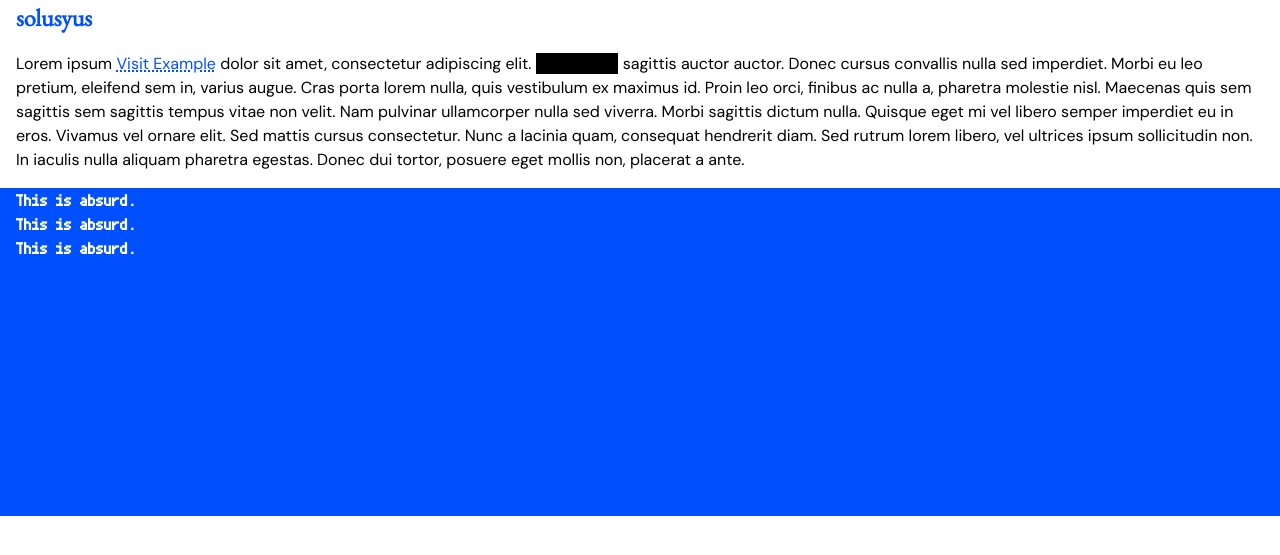
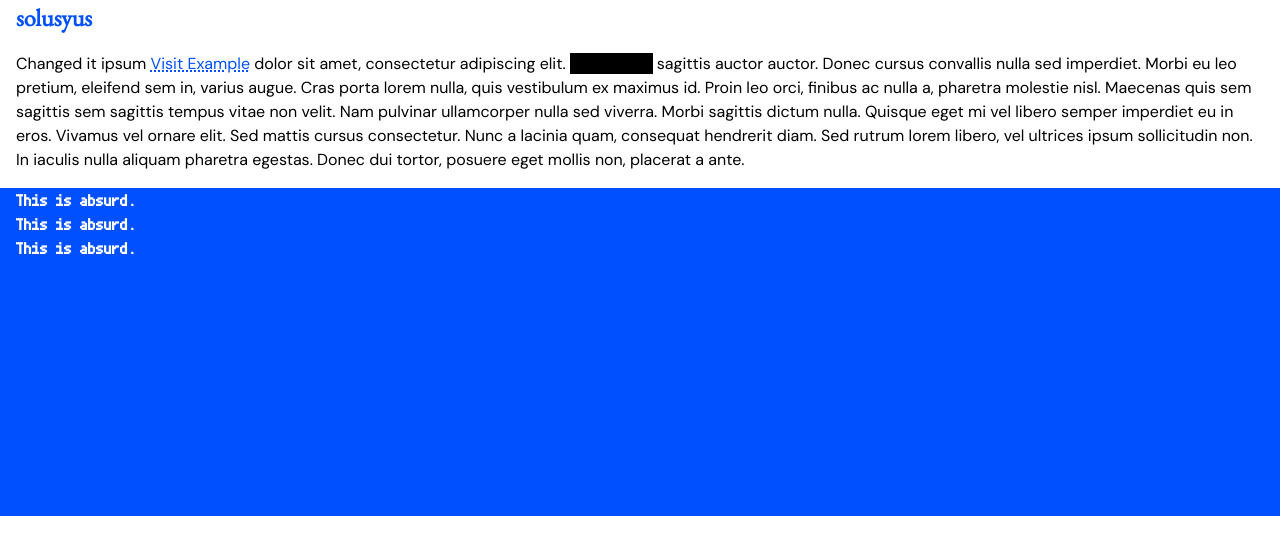
Before and after one commit to solusyus/website, a Jekyll site: the page built from index.html, in a window 1280 px wide. Shown: the top 555 px of the page. Built offline with Jekyll 4.4.1, drawn with Linux system fonts in a browser that asks for light colours; nearby versions of some CDN libraries; a script that is not in the unit is left out.

Commit message:
Update index.html

```diff
--- a/index.html
+++ b/index.html
@@ -4,5 +4,5 @@
 ---
 
 <section>
-<p>Lorem ipsum <a href="https://example.com">Visit Example</a> dolor sit amet, consectetur adipiscing elit. <span class="spoiler">Vestibulum</span> sagittis auctor auctor. Donec cursus convallis nulla sed imperdiet. Morbi eu leo pretium, eleifend sem in, varius augue. Cras porta lorem nulla, quis vestibulum ex maximus id. Proin leo orci, finibus ac nulla a, pharetra molestie nisl. Maecenas quis sem sagittis sem sagittis tempus vitae non velit. Nam pulvinar ullamcorper nulla sed viverra. Morbi sagittis dictum nulla. Quisque eget mi vel libero semper imperdiet eu in eros. Vivamus vel ornare elit. Sed mattis cursus consectetur. Nunc a lacinia quam, consequat hendrerit diam. Sed rutrum lorem libero, vel ultrices ipsum sollicitudin non. In iaculis nulla aliquam pharetra egestas. Donec dui tortor, posuere eget mollis non, placerat a ante.</p>
+<p>Changed it ipsum <a href="https://example.com">Visit Example</a> dolor sit amet, consectetur adipiscing elit. <span class="spoiler">Vestibulum</span> sagittis auctor auctor. Donec cursus convallis nulla sed imperdiet. Morbi eu leo pretium, eleifend sem in, varius augue. Cras porta lorem nulla, quis vestibulum ex maximus id. Proin leo orci, finibus ac nulla a, pharetra molestie nisl. Maecenas quis sem sagittis sem sagittis tempus vitae non velit. Nam pulvinar ullamcorper nulla sed viverra. Morbi sagittis dictum nulla. Quisque eget mi vel libero semper imperdiet eu in eros. Vivamus vel ornare elit. Sed mattis cursus consectetur. Nunc a lacinia quam, consequat hendrerit diam. Sed rutrum lorem libero, vel ultrices ipsum sollicitudin non. In iaculis nulla aliquam pharetra egestas. Donec dui tortor, posuere eget mollis non, placerat a ante.</p>
 </section>
```
